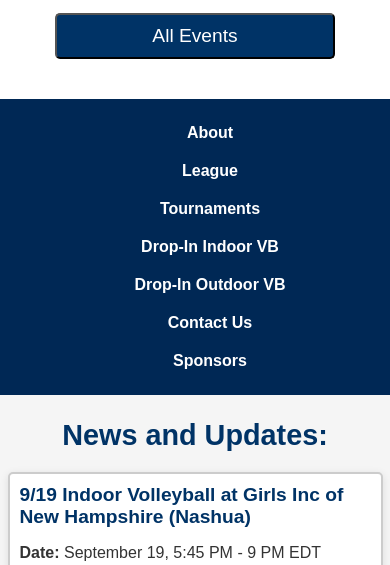
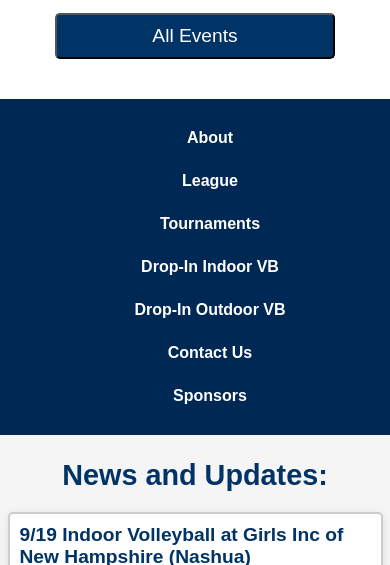
Before and after one commit to EricBozoian/SNHCVB-staging, a plain HTML site: page index.html in a window 390 px wide. Shown: the part 279-844 px from the top of the page. Drawn offline with Linux system fonts and the light colour scheme.

Commit message:
Update style.css

```diff
--- a/style.css
+++ b/style.css
@@ -158,6 +158,7 @@ footer {
 }
 /* Media query for mobile devices (screen width 600px or smaller) */
 @media only screen and (max-width: 600px) {
+
   /* Adjust event boxes for mobile */
   .event {
     width: 90%;
@@ -171,13 +172,15 @@ footer {
     width: 100%;
     padding: 15px;
   }
+
   /* Make the menu items stack vertically */
   nav ul {
     display: block;
   }
 
-    .nav ul {
-        margin: 5px 0;
+  nav ul li {
+    display: block; /* Ensure each item is a block element */
+    margin: 5px 0; /* Add space between menu items */
   }
 
   /* Ensure buttons like 'All Events' fit the width */
@@ -185,9 +188,11 @@ footer {
     width: 100%;
     font-size: 1.2rem;
   }
+
   h1 {
     font-size: 1.5rem;
   }
+
   button {
     width: 80%;
   }
```
Lines whose indentation alone changed are shown as unchanged.
